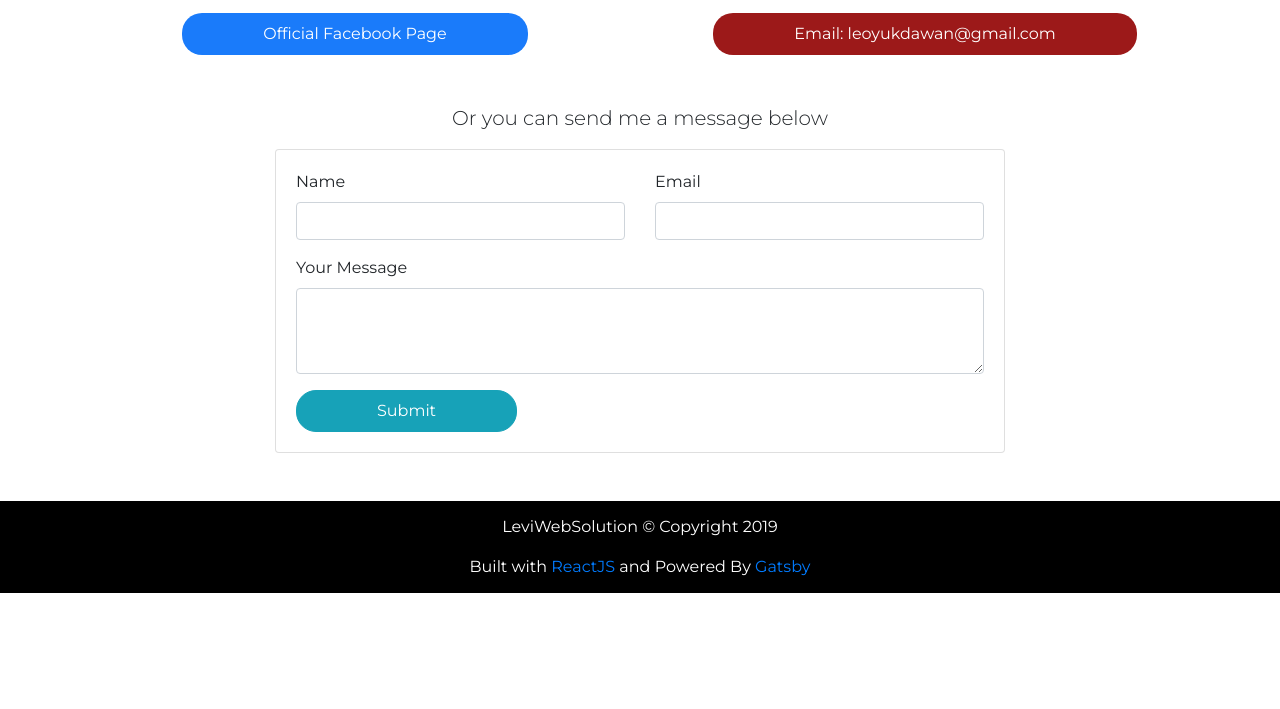
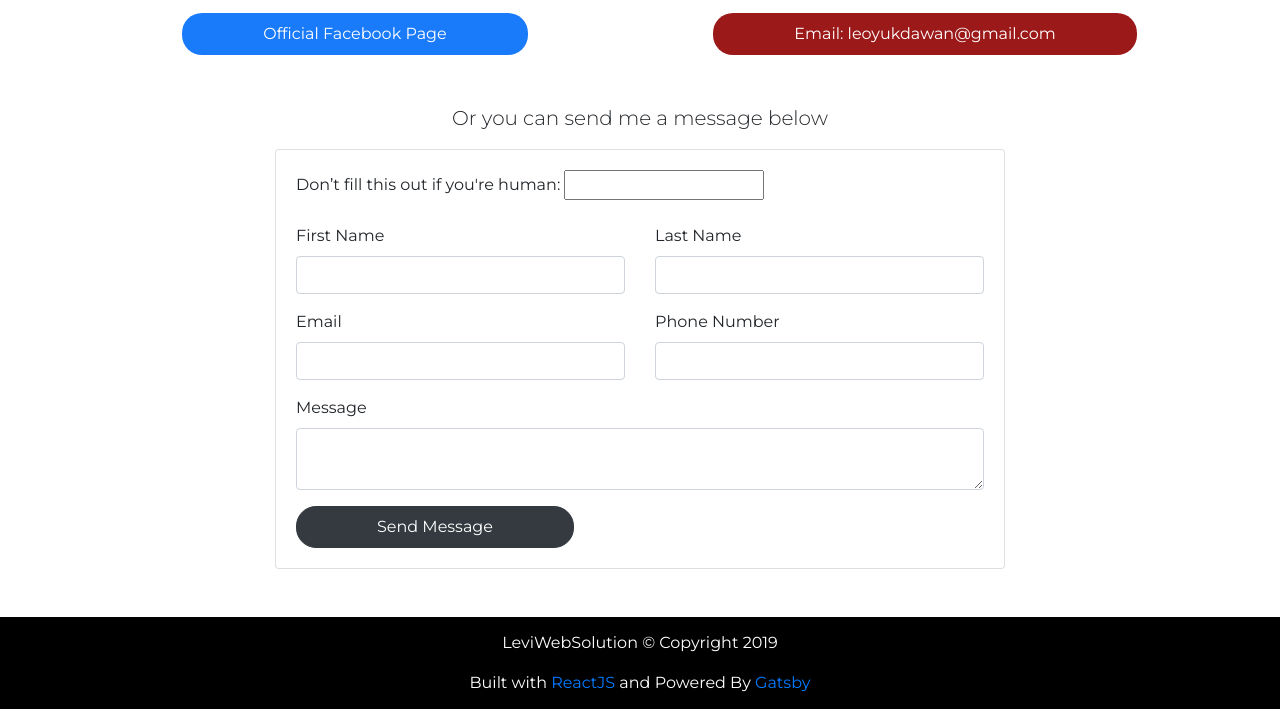
Before and after one commit to leoliwan/Portfolio-made-with-Gatsby, a Gatsby site: page /contact in a window 1280 px wide. Shown: the part 228-937 px from the top of the page. Before the commit the page ends 821 px from the top, so only its background shows below. Built offline with nearby package versions, Linux system fonts and the light colour scheme; Gatsby itself is replaced by a stand-in of ours.

Commit message:
Add netlify bot

```diff
--- a/gatsby-config.js
+++ b/gatsby-config.js
@@ -27,6 +27,15 @@ module.exports = {
         icon: `src/images/profile.jpg`, // This path is relative to the root of the site.
       },
     },
+
+    {
+      resolve: `gatsby-plugin-tawk`,
+      options: {
+        tawkId: "5cab2fe853f1e453fb8cb272",
+        // get this from the tawk script widget
+      },
+    },
+
     // this (optional) plugin enables Progressive Web App + Offline functionality
     // To learn more, visit: https://gatsby.dev/offline
     // `gatsby-plugin-offline`,
--- a/package.json
+++ b/package.json
@@ -12,6 +12,7 @@
     "gatsby-plugin-offline": "^2.0.25",
     "gatsby-plugin-react-helmet": "^3.0.11",
     "gatsby-plugin-sharp": "^2.0.32",
+    "gatsby-plugin-tawk": "^1.0.0",
     "gatsby-source-filesystem": "^2.0.28",
     "gatsby-transformer-sharp": "^2.1.17",
     "prop-types": "^15.7.2",
--- a/src/pages/contact.js
+++ b/src/pages/contact.js
@@ -1,7 +1,7 @@
 import React from 'react'
 import Layout from "../components/layout"
 import SEO from "../components/seo"
-import { Container, Col, Row, Form, Card, Button } from 'react-bootstrap'
+import { Container, Col, Row, Card } from 'react-bootstrap'
 
 const Contact = () => (
     <Layout>
@@ -24,30 +24,42 @@ const Contact = () => (
                     <Col md="8" lg="8" className="mx-auto">
                     <Card>
                         <Card.Body>
-                            <Form action="POST" data-netlify="true">
-                                <Row>
-                                    <Col md="6" lg="6">
-                                    <Form.Group>
-                                        <Form.Label htmlFor="name">Name</Form.Label>
-                                        <Form.Control type="text" id="name" />
-                                    </Form.Group>
-                                    </Col>
-                                    <Col md="6" lg="6">
-                                    <Form.Group>
-                                        <Form.Label htmlFor="email">Email</Form.Label>
-                                        <Form.Control type="email" />
-                                    </Form.Group>
-                                    </Col>
-                                </Row>
-                                <Form.Group>
-                                    <Form.Label>Your Message</Form.Label>
-                                    <Form.Control as="textarea" name="textarea" id="textarea" rows="3" />
-                                </Form.Group>
-                                <Form.Group>
-                                    <div data-netlify-recaptcha></div>
-                                </Form.Group>
-                                <Button variant="info" type="submit">Submit</Button>
-                            </Form>
+                            <form
+                                name="contact"
+                                method="post"
+                                data-netlify="true"
+                                data-netlify-honeypot="bot-field"
+                            >
+
+                            <p className="hidden">
+                                <label>Don’t fill this out if you're human: <input name="bot-field" /></label>
+                            </p>
+                            <input type="hidden" name="form-contact" value="contact"></input>
+
+                            <Row className="mb-3">
+                                <Col md="6" lg="6">
+                                    <label>First Name</label>
+                                    <input className="form-control" name="firstname"></input>
+                                </Col>
+                                <Col md="6" lg="6">
+                                    <label>Last Name</label>
+                                    <input className="form-control" name="lastname"></input>
+                                </Col>
+                            </Row>
+                            <Row className="mb-3">
+                                <Col md="6" lg="6">
+                                    <label>Email</label>
+                                    <input className="form-control" name="email"></input>
+                                </Col>
+                                <Col md="6" lg="6">
+                                    <label>Phone Number</label>
+                                    <input className="form-control" name="phonenumber"></input>
+                                </Col>
+                            </Row>
+                            <label>Message</label>
+                            <textarea className="form-control mb-3" row="3" name="message"></textarea>
+                            <button className="btn btn-dark">Send Message</button>
+                            </form>
                         </Card.Body>
                     </Card>
 
```
Also changed, not shown: 1 other file.
